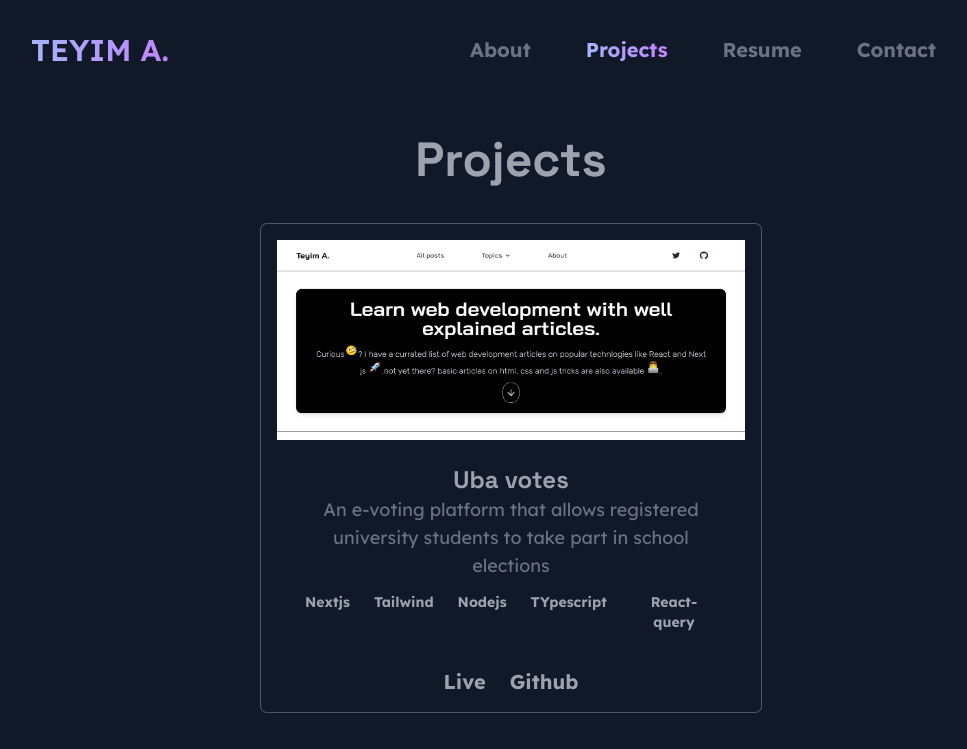
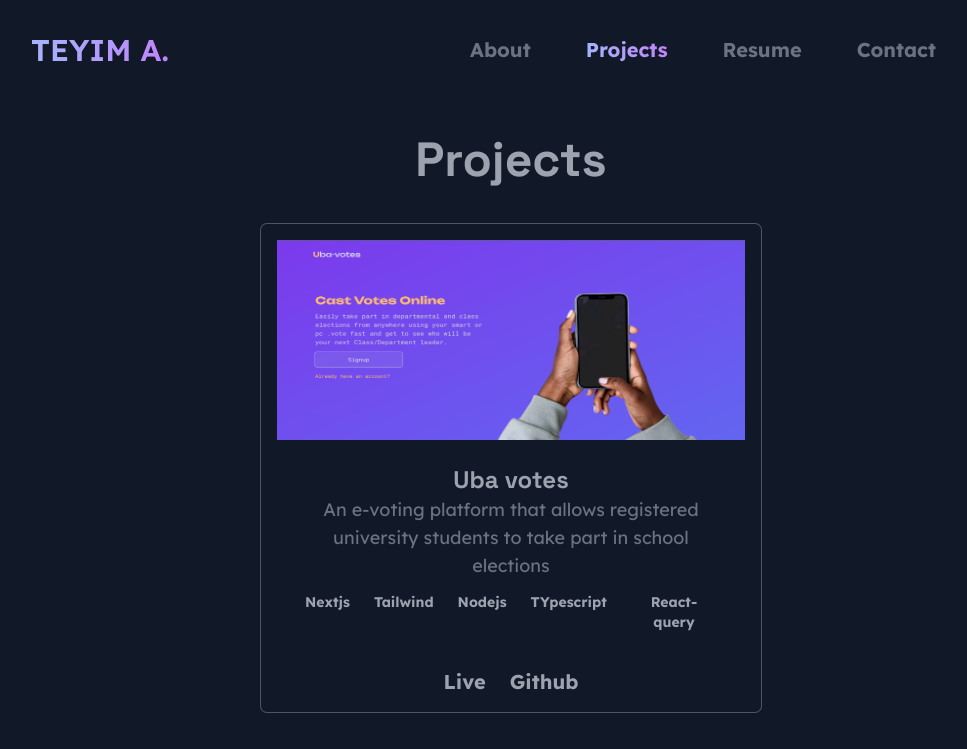
Before and after one commit to teyim/portfolio, a Next.js app: page /projects in a window 1280 px wide. Shown: the top 749 px of the page, without its empty margins (129-1096 px from the left). Built offline with nearby package versions, Linux system fonts and the light colour scheme.

Commit message:
Update projects.ts

```diff
--- a/data/projects.ts
+++ b/data/projects.ts
@@ -5,7 +5,7 @@ export const projects: Project[] = [
     id: 0,
     title: 'Uba votes',
     desc: 'An e-voting platform that allows registered university students to take part in school elections',
-    img: '/static/projects/markdown-blog.png',
+    img: '/static/projects/ubavotes.png',
     link: 'https://uba-votes.vercel.app/',
     github: 'https://github.com/teyim/Uba-votes',
     tags: ['Nextjs', 'Tailwind', 'Nodejs', 'TYpescript',"React-query"],
```
